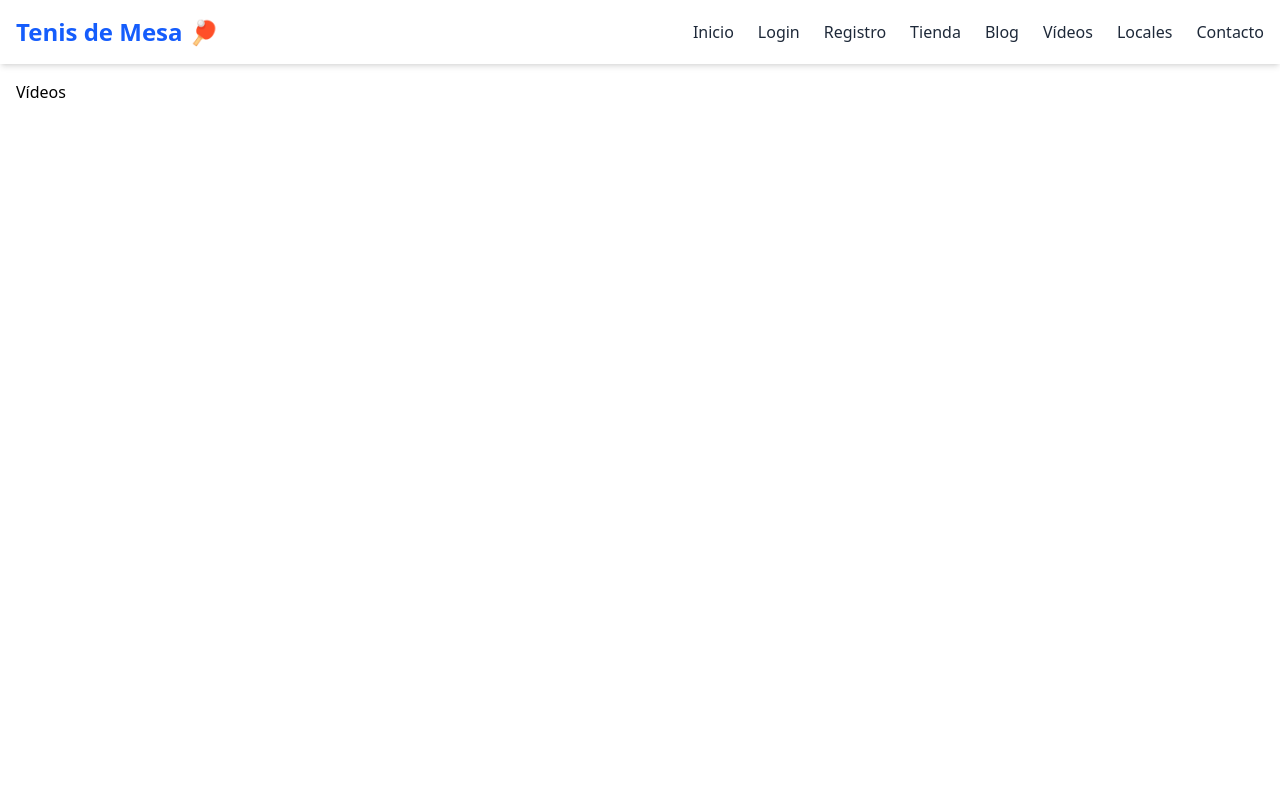
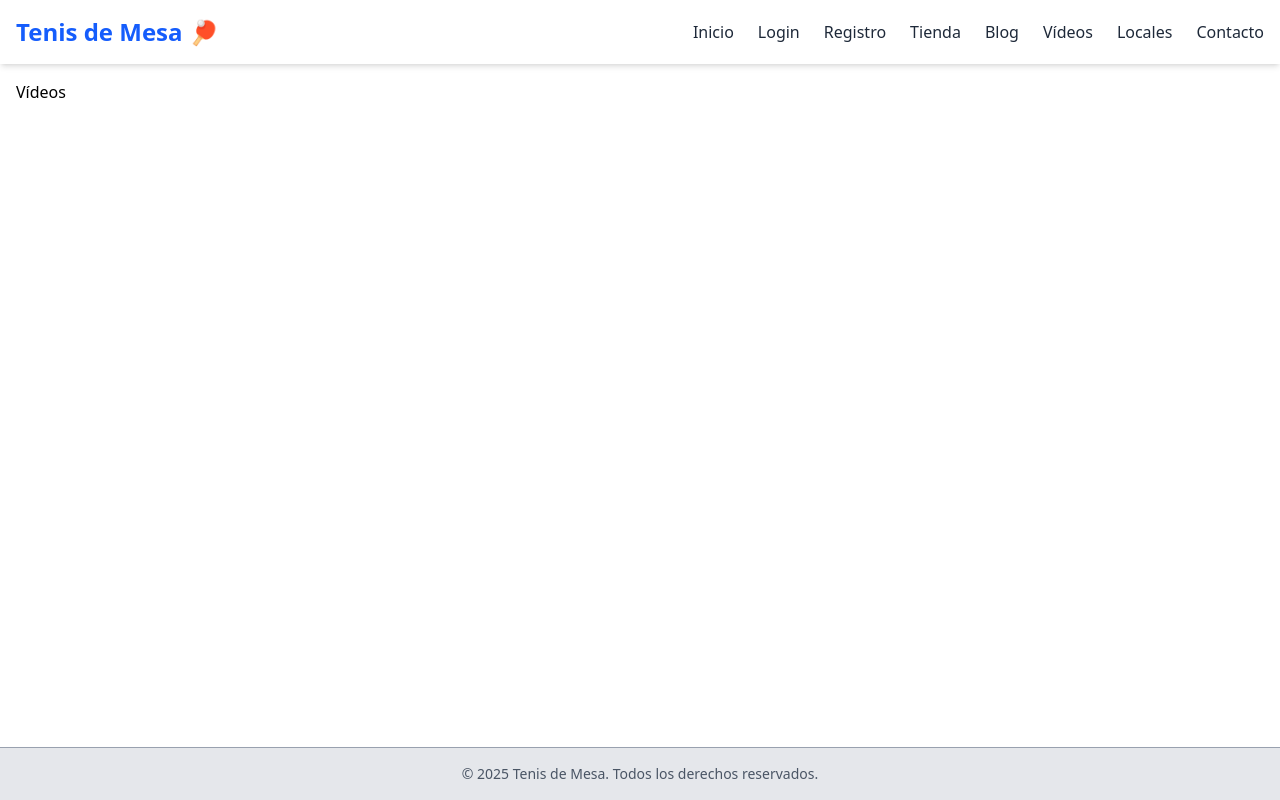
Before and after one commit to MarioGonzalezVela/front-web-tenis-mesa, a Next.js app: page /video in a window 1280 px wide. Built offline with nearby package versions, Linux system fonts and the light colour scheme.

Commit message:
Add basic Footer

```diff
--- a/src/app/layout.tsx
+++ b/src/app/layout.tsx
@@ -1,6 +1,7 @@
 import type { Metadata } from "next";
 import "./globals.css";
 import Header from "@/components/Header";
+import Footer from "@/components/Footer";
 
 export const metadata = {
   title: 'Web Tenis de Mesa',
@@ -10,9 +11,12 @@ export const metadata = {
 export default function RootLayout({ children }: { children: React.ReactNode }) {
   return (
     <html lang="es">
-      <body>
+      <body className="min-h-screen flex flex-col">
         <Header />
-        <main className="p-4">{children}</main>
+        <main className="flex-grow p-4">
+          {children}
+        </main>
+        <Footer />
       </body>
     </html>
   )
--- a/src/components/Footer.tsx
+++ b/src/components/Footer.tsx
@@ -0,0 +1,14 @@
+'use client'
+
+export default function Footer() {
+  return (
+    <footer className="bg-gray-200 shadow-md mt-10 border-t border-gray-400">
+        <div className="max-w-7xl mx-auto px-4 py-4 text-center">
+          <p className="text-gray-600 text-sm">
+            © 2025 Tenis de Mesa. Todos los derechos reservados.
+          </p>
+        </div>
+
+    </footer>
+  )
+}
```
